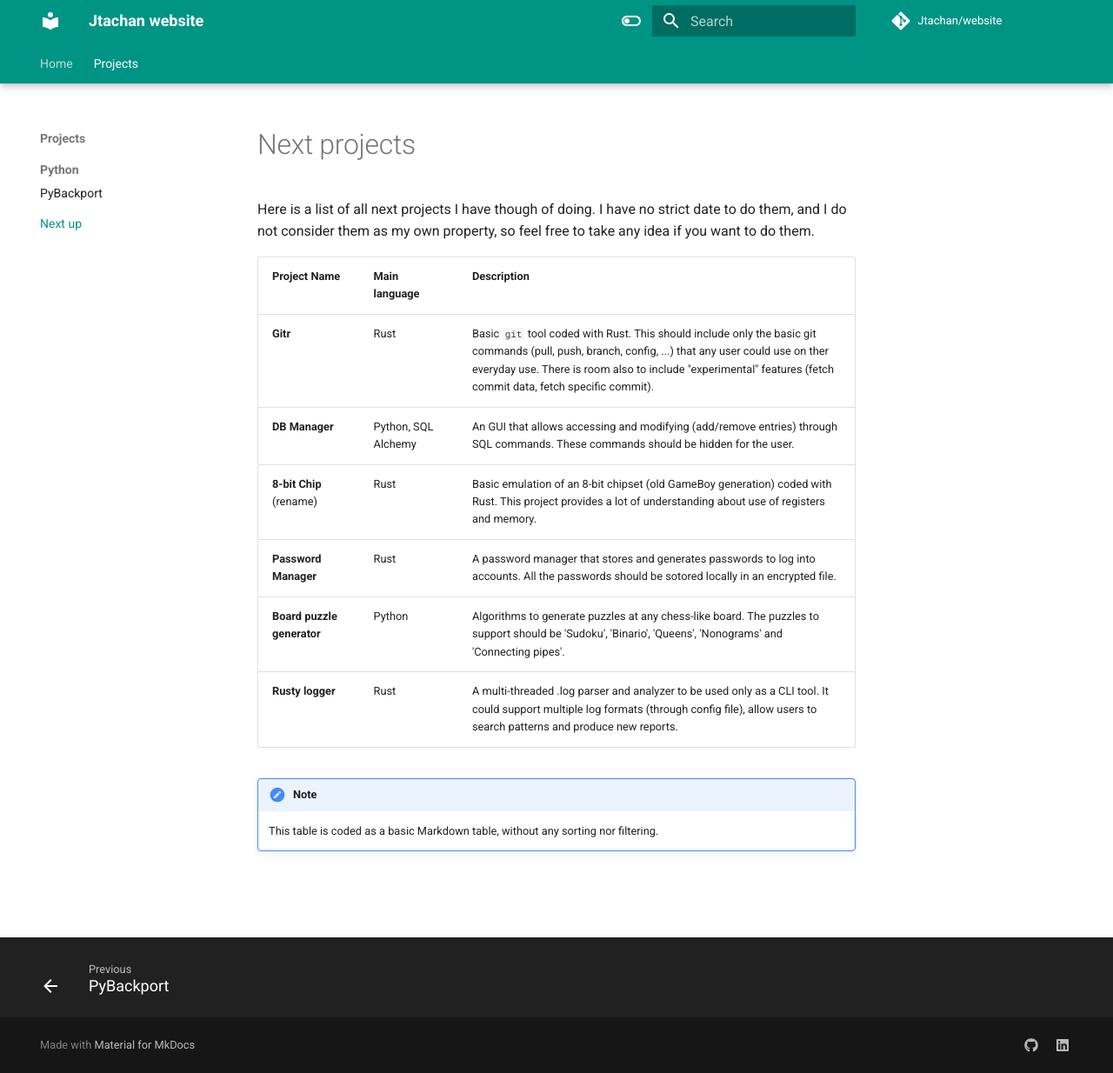
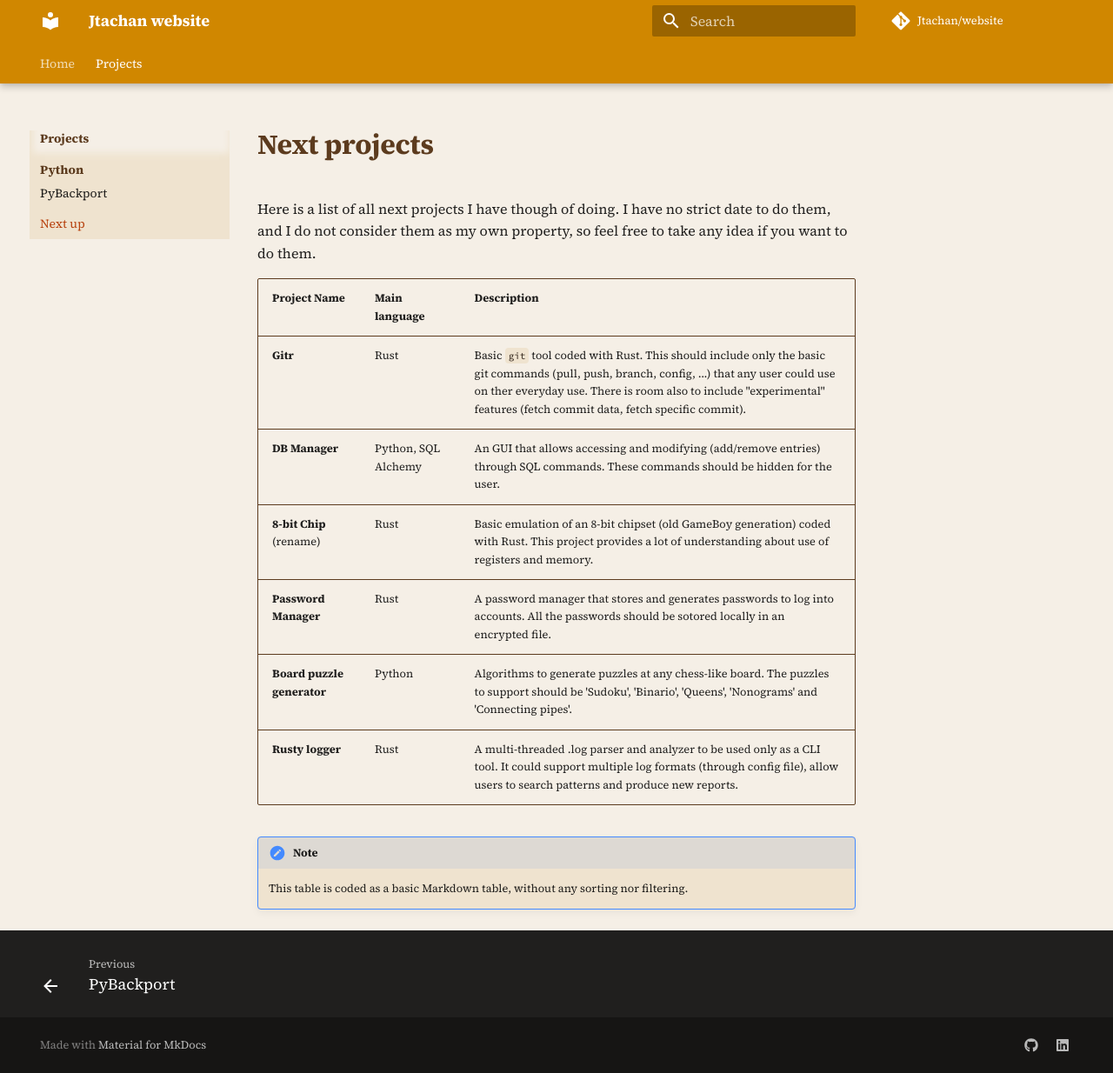
Before and after one commit to Jtachan/website, an MkDocs documentation site: the page built from docs/projects/nextup.md, in a window 1280 px wide and 1234 px high. Shown: the whole window at 87% size. Built offline with MkDocs 1.6.1 and Material for MkDocs 9.7.7, drawn with Linux system fonts in a browser that asks for light colours; comment, search, counter and statistics services are not loaded.

Commit message:
Theme: custom theme

```diff
--- /dev/null
+++ b/docs/stylesheet/theme.css
@@ -0,0 +1,82 @@
+/* ================================
+   Rust Book Inspired Theme
+   For mkdocs-material
+   ================================ */
+
+[data-md-color-scheme="rust"] {
+
+  /* Primary Rust Orange */
+  --md-primary-fg-color: #d08700;
+  --md-primary-fg-color--light: #e6a84a;
+  --md-primary-fg-color--dark: #a65c00;
+
+  /* Accent */
+  --md-accent-fg-color: #b7410e;
+
+  /* Background - warm paper */
+  --md-default-bg-color: #f5efe6;
+  --md-default-bg-color--light: #faf6ee;
+
+  /* Text */
+  --md-default-fg-color: #2b1e14;
+  --md-default-fg-color--light: #5c3b1e;
+  --md-default-fg-color--lighter: #7a5a3a;
+
+  /* Code */
+  --md-code-bg-color: #f0e6d6;
+  --md-code-fg-color: #2b1e14;
+
+  /* Links */
+  --md-typeset-a-color: #b7410e;
+
+  /* Tables */
+  --md-typeset-table-color: #5c3b1e;
+
+  /* Admonitions */
+  --md-admonition-bg-color: #efe3cf;
+}
+
+/* Typography improvements */
+
+[data-md-color-scheme="rust"] body {
+  font-family: "Source Serif 4", Georgia, serif;
+  background-color: #f5efe6;
+}
+
+[data-md-color-scheme="rust"] h1,
+[data-md-color-scheme="rust"] h2,
+[data-md-color-scheme="rust"] h3,
+[data-md-color-scheme="rust"] h4 {
+  color: #5c3b1e;
+  font-weight: 600;
+}
+
+/* Navigation sidebar */
+[data-md-color-scheme="rust"] .md-nav {
+  background-color: #efe3cf;
+}
+
+/* Top header */
+[data-md-color-scheme="rust"] .md-header {
+  background-color: #d08700;
+}
+
+/* Code blocks */
+[data-md-color-scheme="rust"] pre {
+  background-color: #f0e6d6;
+  border-radius: 6px;
+}
+
+/* Inline code */
+[data-md-color-scheme="rust"] code {
+  background-color: #efe3cf;
+  padding: 2px 4px;
+  border-radius: 4px;
+}
+
+/* Blockquotes */
+[data-md-color-scheme="rust"] blockquote {
+  border-left: 4px solid #d08700;
+  background-color: #efe3cf;
+  padding: 0.5rem 1rem;
+}
--- a/mkdocs.yml
+++ b/mkdocs.yml
@@ -31,26 +31,23 @@ theme:
     - search.suggest
     - search.highlight
     - toc.follow
+
   palette:
-    - media: "(prefers-color-scheme: light)"
-      scheme: default
-      primary: teal
-      toggle:
-        icon: material/toggle-switch-off-outline
-        name: Switch to dark mode
-    - media: "(prefers-color-scheme: dark)"
-      scheme: slate
-      primary: teal
-      toggle:
-        icon: material/toggle-switch
-        name: Switch to light mode
+    - scheme: rust
+      primary: custom
+      accent: custom
+
+  font:
+    text: Source Serif 4
+    code: Source Code Pro
 
 extra_javascript:
   - js/project_table.js
+  - https://fonts.googleapis.com/css2?family=Source+Serif+4:wght@400;600;700&family=Source+Code+Pro&display=swap
 
 extra_css:
   - stylesheet/project_table.css
-  - stylesheet/extra.css
+  - stylesheet/theme.css
 
 markdown_extensions:
   - admonition  # https://squidfunk.github.io/mkdocs-material/reference/admonitions/?h=admonition#supported-types
```
